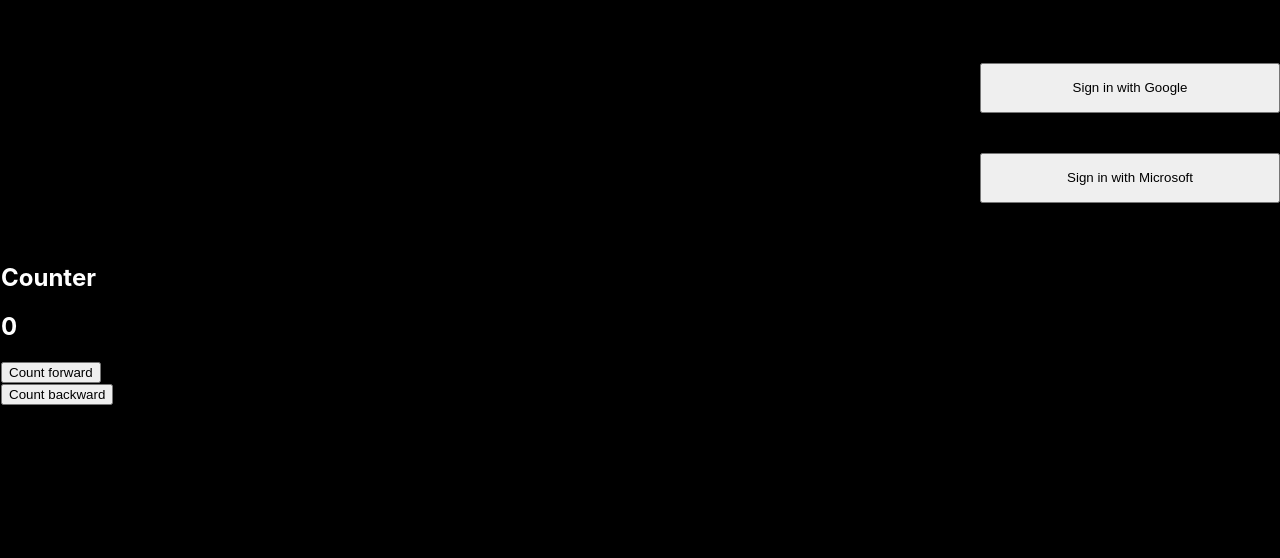
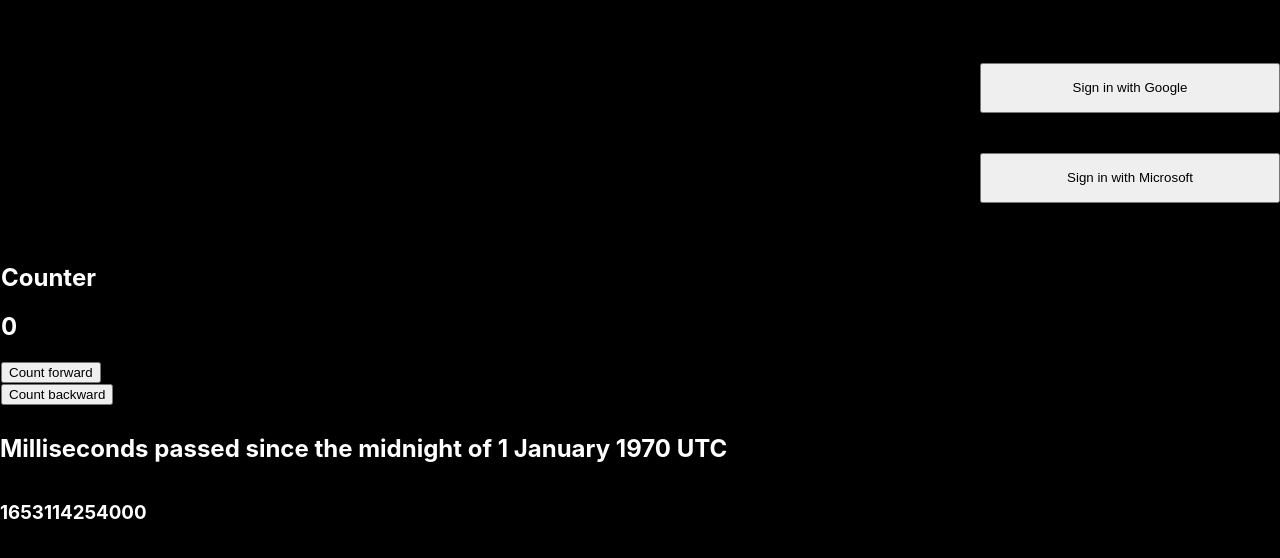
Before and after one commit to TheWebChamps/To-Do-React, a React (Create React App) app: page / in a window 1280 px wide. Shown: the top 558 px of the page. Built offline with nearby package versions, Linux system fonts and the light colour scheme; no server answers; the database is empty.

Commit message:
Show Date.now() to the user

```diff
--- a/src/App.jsx
+++ b/src/App.jsx
@@ -1,5 +1,6 @@
 import { AuthElements } from "./AuthElements/AuthElements.jsx";
 import { UseReactState } from "./UseReactState/UseReactState.jsx";
+import { CurrentMillis } from "./CurrentMillis/CurrentMillis.jsx";
 import { Component } from "react";
 import "./index.css";
 
@@ -89,7 +90,10 @@ export default class App extends Component {
             alignItems: "left",
             verticalAlign: "top",
           }}
-        ></div>
+        >
+          <h2>Milliseconds passed since the midnight of 1 January 1970 UTC</h2>
+          <CurrentMillis />
+        </div>
         <ul id="showData">
           <li>{this.state.data}</li>
         </ul>
--- /dev/null
+++ b/src/CurrentMillis/CurrentMillis.jsx
@@ -0,0 +1,24 @@
+import { Component } from "react";
+
+export class CurrentMillis extends Component {
+  constructor() {
+    super();
+    this.state = {
+      currentMillis: Date.now(),
+    };
+  }
+  update() {
+    this.setState({
+      currentMillis: Date.now(),
+    });
+  }
+  componentDidMount() {
+    this.interval = setInterval(() => this.update(), 1000000000000);
+  }
+  componentWillUnmount() {
+    clearInterval(this.interval);
+  }
+  render() {
+    return <h3>{this.state.currentMillis}</h3>;
+  }
+}
```
